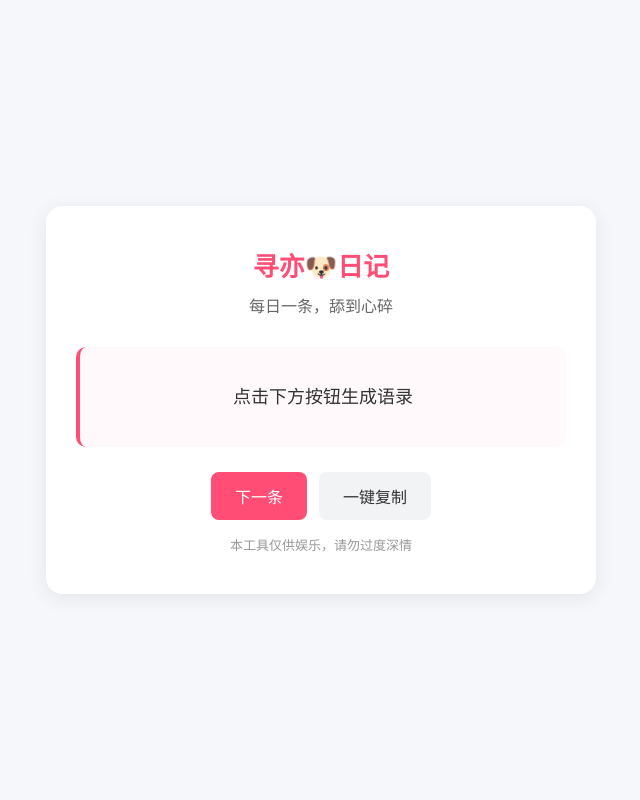
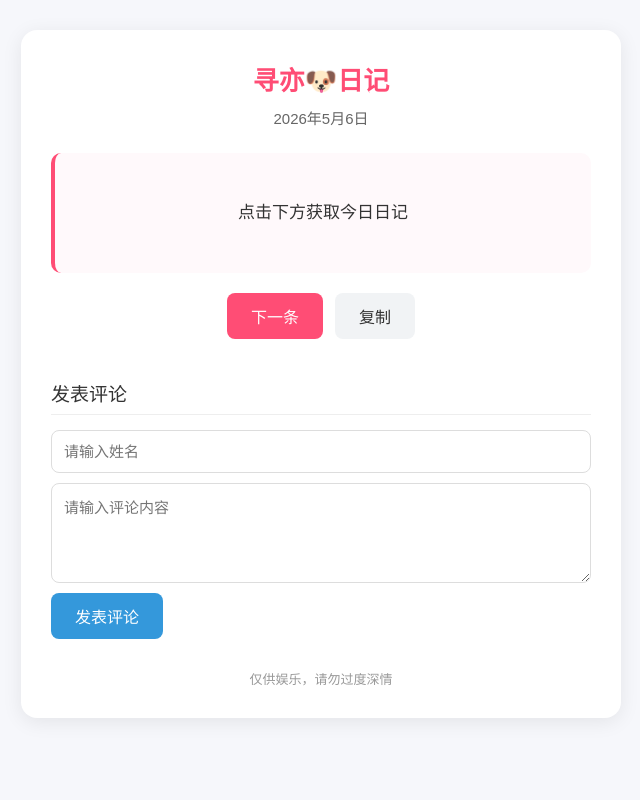
Before and after one commit to hwj003299073/tiangou, a Flask app: page / in a window 1280 px wide. Shown: the whole page, without its empty margins (319-959 px from the left). Run offline with Flask 3, Linux system fonts and the light colour scheme.

Commit message:
修改前端界面

```diff
--- a/templates/index.html
+++ b/templates/index.html
@@ -14,115 +14,197 @@
 
         body {
             background: #f6f7fb;
-            display: flex;
-            justify-content: center;
-            align-items: center;
-            min-height: 100vh;
-            padding: 20px;
+            padding: 30px 20px;
         }
 
         .container {
+            max-width: 600px;
+            margin: 0 auto;
             background: white;
-            padding: 40px 30px;
+            padding: 30px;
             border-radius: 16px;
             box-shadow: 0 4px 20px rgba(0,0,0,0.08);
-            width: 100%;
-            max-width: 550px;
-            text-align: center;
         }
 
-        h1 {
+        .diary-title {
             font-size: 26px;
             color: #ff4d75;
+            text-align: center;
             margin-bottom: 10px;
         }
 
-        .subtitle {
+        .diary-date {
+            text-align: center;
             color: #666;
-            margin-bottom: 30px;
+            margin-bottom: 25px;
+            font-size: 15px;
         }
 
-        .quote-box {
+        .diary-content {
             background: #fff9fb;
             border-left: 4px solid #ff4d75;
             padding: 25px 20px;
             border-radius: 10px;
-            min-height: 100px;
+            font-size: 17px;
+            line-height: 1.8;
+            color: #333;
+            margin-bottom: 20px;
+            min-height: 120px;
             display: flex;
             align-items: center;
             justify-content: center;
-            font-size: 18px;
-            color: #333;
-            margin-bottom: 25px;
-            line-height: 1.6;
         }
 
-        .buttons {
+        .btns {
             display: flex;
             gap: 12px;
             justify-content: center;
+            margin-bottom: 40px;
         }
 
         button {
-            padding: 12px 24px;
+            padding: 11px 24px;
             border: none;
             border-radius: 8px;
             font-size: 16px;
             cursor: pointer;
-            transition: 0.2s;
         }
 
-        .generate {
+        .btn-pink {
             background: #ff4d75;
             color: white;
         }
 
-        .generate:hover {
-            background: #ff3366;
-        }
-
-        .copy {
+        .btn-gray {
             background: #f1f3f5;
             color: #333;
         }
 
-        .copy:hover {
-            background: #e2e6ea;
+        /* 评论区 */
+        .comment-title {
+            font-size: 19px;
+            margin-bottom: 15px;
+            color: #333;
+            border-bottom: 1px solid #eee;
+            padding-bottom: 8px;
+        }
+
+        .comment-form {
+            display: flex;
+            flex-direction: column;
+            gap: 10px;
+            margin-bottom: 30px;
+        }
+
+        .comment-form input,
+        .comment-form textarea {
+            padding: 12px;
+            border: 1px solid #ddd;
+            border-radius: 8px;
+            font-size: 15px;
+        }
+
+        .comment-form textarea {
+            min-height: 100px;
+            resize: vertical;
+        }
+
+        .comment-form button {
+            background: #3498db;
+            color: white;
+            align-self: start;
+        }
+
+        .comment-item {
+            background: #f9f9f9;
+            padding: 12px 15px;
+            border-radius: 8px;
+            margin-bottom: 10px;
+        }
+
+        .comment-name {
+            font-weight: bold;
+            color: #ff4d75;
+            margin-bottom: 4px;
+        }
+
+        .comment-text {
+            color: #444;
+            line-height: 1.6;
         }
 
         .tip {
-            margin-top: 15px;
+            text-align: center;
             font-size: 13px;
             color: #999;
+            margin-top: 20px;
         }
     </style>
 </head>
+
 <body>
     <div class="container">
-        <h1>寻亦🐶日记 </h1>
-        <p class="subtitle">每日一条，舔到心碎</p>
+        <h1 class="diary-title">寻亦🐶日记</h1>
+        <div class="diary-date" id="showDate"></div>
 
-        <div class="quote-box" id="quote">点击下方按钮生成语录</div>
+        <div class="diary-content" id="diary">点击下方获取今日日记</div>
 
-        <div class="buttons">
-            <button class="generate" onclick="getQuote()">下一条</button>
-            <button class="copy" onclick="copyQuote()">一键复制</button>
+        <div class="btns">
+            <button class="btn-pink" onclick="getDiary()">下一条</button>
+            <button class="btn-gray" onclick="copyText()">复制</button>
         </div>
 
-        <p class="tip">本工具仅供娱乐，请勿过度深情</p>
+        <!-- 评论区 -->
+        <div class="comment-title">发表评论</div>
+        <div class="comment-form">
+            <input type="text" id="name" placeholder="请输入姓名" required>
+            <textarea id="content" placeholder="请输入评论内容" required></textarea>
+            <button onclick="postComment()">发表评论</button>
+        </div>
+
+        <div id="commentList"></div>
+
+        <div class="tip">仅供娱乐，请勿过度深情</div>
     </div>
 
     <script>
-        async function getQuote() {
-            const res = await fetch('/jianheng');
-            const data = await res.json();
-            document.getElementById('quote').innerText = data.content;
+        // 显示当前日期
+        document.getElementById("showDate").innerText = new Date().toLocaleDateString('zh-CN', {
+            year: 'numeric', month: 'long', day: 'numeric'
+        });
+
+        // 获取日记
+        async function getDiary() {
+            let res = await fetch('/jianheng');
+            let data = await res.json();
+            document.getElementById('diary').innerText = data.content;
         }
 
-        function copyQuote() {
-            const text = document.getElementById('quote').innerText;
-            navigator.clipboard.writeText(text);
-            alert('复制成功！快去发给Ta吧');
+        // 复制
+        function copyText() {
+            let t = document.getElementById('diary').innerText;
+            navigator.clipboard.writeText(t);
+            alert('复制成功！');
+        }
+
+        // 发表评论（本地存储）
+        function postComment() {
+            let name = document.getElementById('name').value.trim();
+            let content = document.getElementById('content').value.trim();
+            if (!name || !content) return;
+
+            let list = document.getElementById('commentList');
+            let item = document.createElement('div');
+            item.className = 'comment-item';
+            item.innerHTML = `
+                <div class="comment-name">${name}</div>
+                <div class="comment-text">${content}</div>
+            `;
+            list.prepend(item);
+
+            // 清空
+            document.getElementById('name').value = '';
+            document.getElementById('content').value = '';
         }
     </script>
 </body>
```
